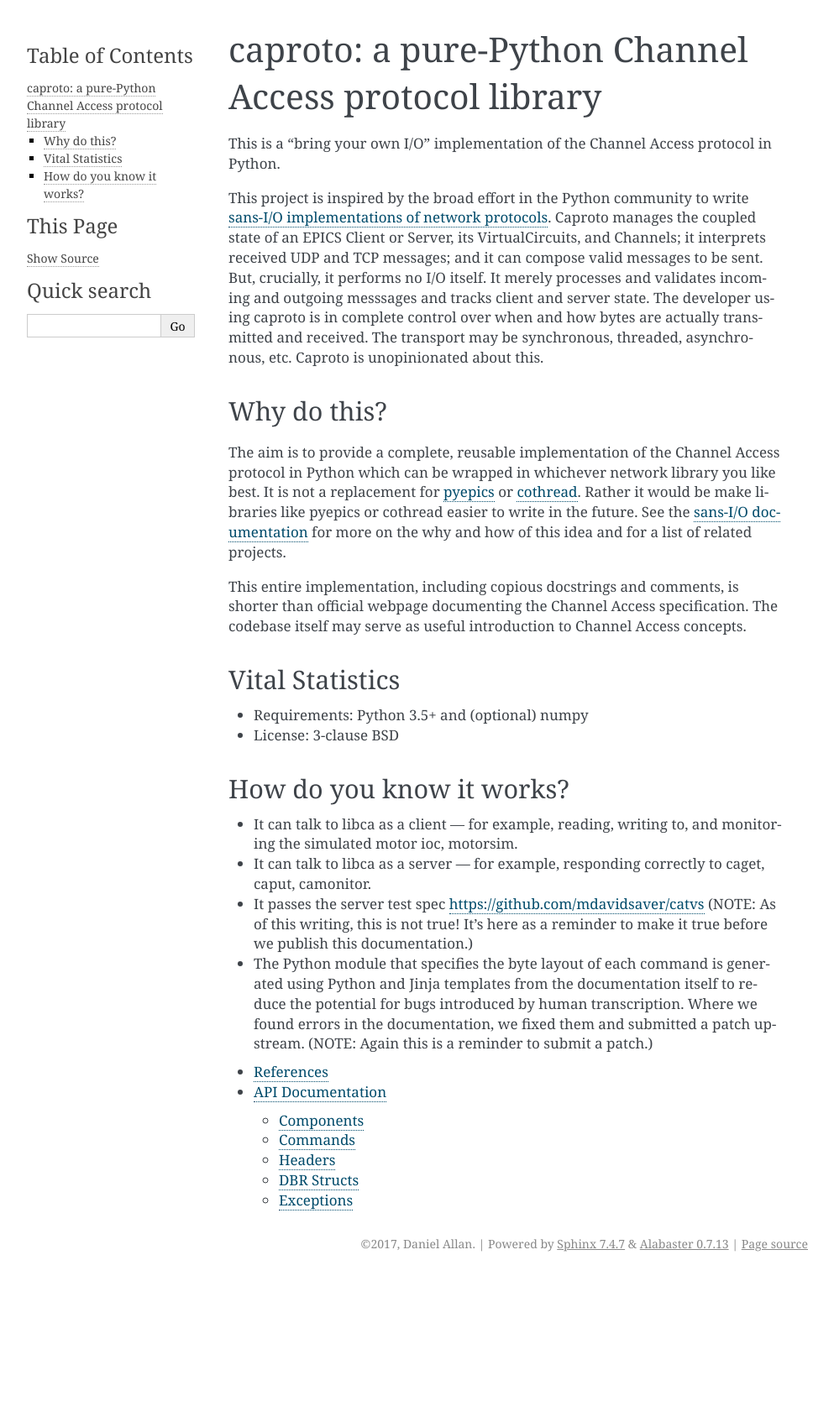
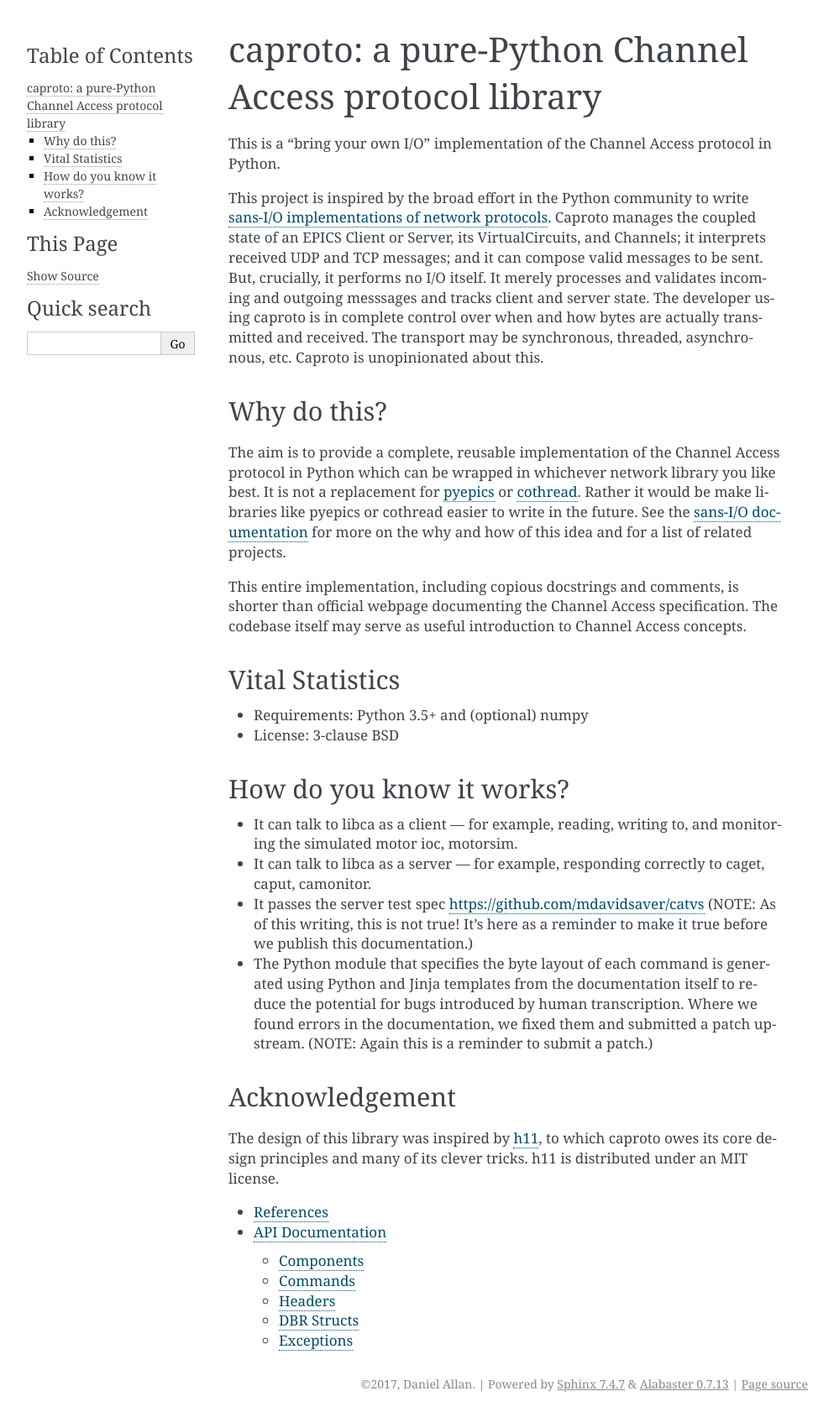
Before and after one commit to caproto/caproto, a Sphinx documentation site: the page built from doc/source/index.rst, in a window 1280 px wide. Shown: the whole page at 84% size, without its empty margins (148-1141 px from the left). Built offline with Sphinx 7.4.7, drawn with Linux system fonts in a browser that asks for light colours; before the commit the page ends 1521 px from its top, so only the background shows below that.

Commit message:
DOC: Add h11 acknowledgement.

```diff
--- a/doc/source/index.rst
+++ b/doc/source/index.rst
@@ -55,6 +55,14 @@ How do you know it works?
   found errors in the documentation, we fixed them and submitted a patch
   upstream. (NOTE: Again this is a reminder to submit a patch.)
 
+Acknowledgement
+===============
+
+The design of this library was inspired by
+`h11 <https://h11.readthedocs.io/>`_, to which caproto owes its core design
+principles and many of its clever tricks. h11 is distributed under an MIT
+license.
+
 .. toctree::
    :maxdepth: 2
 
```
